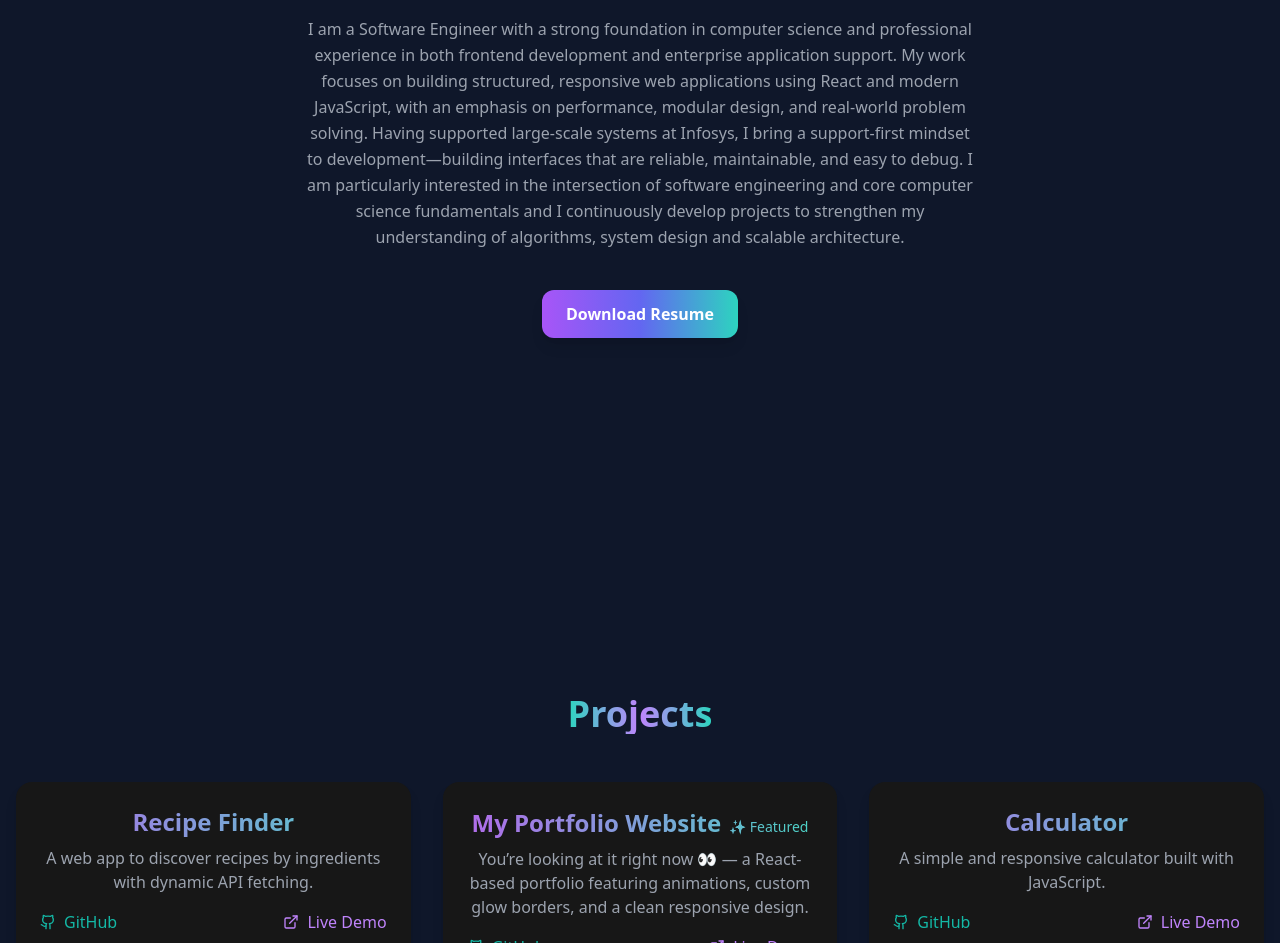
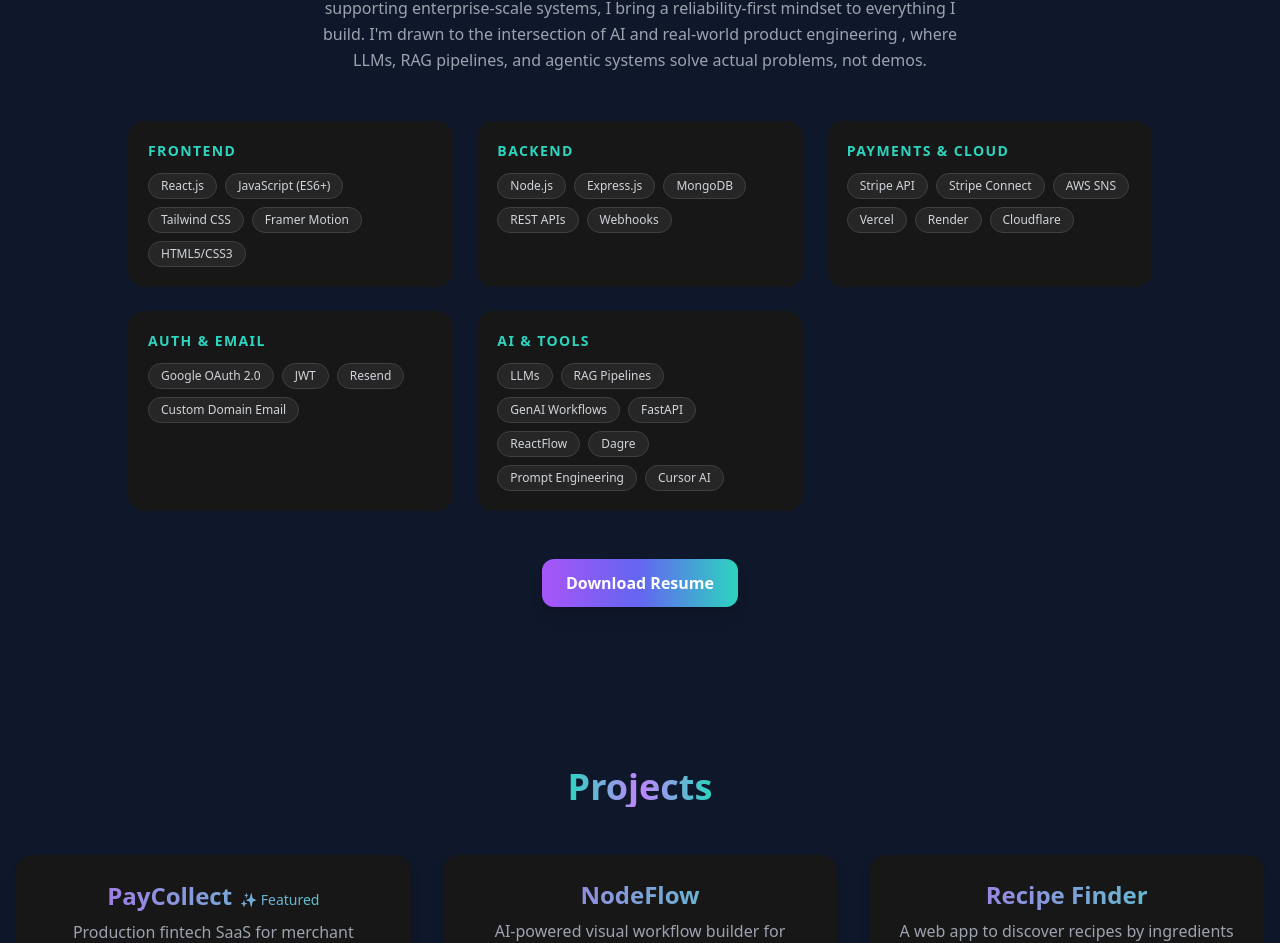
Before and after one commit to IamNeu/My-Portfolio, a React (Vite) app: page / in a window 1280 px wide. Shown: the part 1857-2800 px from the top of the page. Built offline with nearby package versions, Linux system fonts and the light colour scheme.

Commit message:
update: About skills grid, Projects with PayCollect & NodeFlow, README refresh

```diff
--- a/src/components/About.jsx
+++ b/src/components/About.jsx
@@ -1,13 +1,20 @@
 import React from "react";
 import { motion } from "framer-motion";
+
+const skills = [
+  { category: "Frontend", items: ["React.js", "JavaScript (ES6+)", "Tailwind CSS", "Framer Motion", "HTML5/CSS3"] },
+  { category: "Backend", items: ["Node.js", "Express.js", "MongoDB", "REST APIs", "Webhooks"] },
+  { category: "Payments & Cloud", items: ["Stripe API", "Stripe Connect", "AWS SNS", "Vercel", "Render", "Cloudflare"] },
+  { category: "Auth & Email", items: ["Google OAuth 2.0", "JWT", "Resend", "Custom Domain Email"] },
+{ category: "AI & Tools", items: ["LLMs", "RAG Pipelines", "GenAI Workflows", "FastAPI", "ReactFlow", "Dagre", "Prompt Engineering", "Cursor AI"] },];
 
 const About = () => {
   return (
     <section
       id="about"
-      className="min-h-screen flex flex-col justify-center items-center text-center px-6 bg-dark text-white"
+      className="min-h-screen flex flex-col justify-center items-center text-center px-6 bg-dark text-white py-20"
     >
-      {/* Ombre Heading */}
+      {/* Heading */}
       <motion.h2
         initial={{ opacity: 0, y: 20 }}
         animate={{ opacity: 1, y: 0 }}
@@ -22,21 +29,49 @@
         initial={{ opacity: 0, y: 20 }}
         animate={{ opacity: 1, y: 0 }}
         transition={{ duration: 1 }}
-        className="max-w-2xl text-gray-400 leading-relaxed text-center mb-10"
+        className="max-w-2xl text-gray-400 leading-relaxed text-center mb-12"
       >
-       I am a Software Engineer with a strong foundation in computer science and professional experience in both frontend development and enterprise application support.
-       My work focuses on building structured, responsive web applications using React and modern JavaScript, with an emphasis on performance, modular design, and real-world problem solving.
-       Having supported large-scale systems at Infosys, I bring a support-first mindset to development—building interfaces that are reliable, maintainable, and easy to debug.
-       I am particularly interested in the intersection of software engineering and core computer science fundamentals and I continuously develop projects to strengthen my understanding of algorithms, system design and scalable architecture.
+        I'm a Full-Stack Developer and AI Solutions Engineer who builds production-grade SaaS products end-to-end.
+        Currently freelancing in the fintech space , I've shipped a complete merchant payment collection platform
+        with Stripe integrations, AWS SMS infrastructure, Google OAuth, bulk data pipelines and custom email routing.
+        Previously at Infosys supporting enterprise-scale systems, I bring a reliability-first mindset to everything I build.
+        I'm drawn to the intersection of AI and real-world product engineering , where LLMs, RAG pipelines, and
+        agentic systems solve actual problems, not demos.
+      </motion.p>
 
-
-      </motion.p>
+      {/* Skills Grid */}
+      <motion.div
+        initial={{ opacity: 0, y: 20 }}
+        whileInView={{ opacity: 1, y: 0 }}
+        transition={{ duration: 0.8 }}
+        viewport={{ once: true }}
+        className="grid grid-cols-1 sm:grid-cols-2 lg:grid-cols-3 gap-6 w-full max-w-5xl mb-12"
+      >
+        {skills.map((group, i) => (
+          <div
+            key={i}
+            className="bg-neutral-900 rounded-2xl p-5 text-left hover:shadow-[0_0_25px_#4cd4c750] transition-all"
+          >
+            <h3 className="text-sm font-bold text-teal-400 uppercase tracking-widest mb-3">
+              {group.category}
+            </h3>
+            <div className="flex flex-wrap gap-2">
+              {group.items.map((item, j) => (
+                <span
+                  key={j}
+                  className="text-xs px-3 py-1 rounded-full bg-neutral-800 text-gray-300 border border-neutral-700"
+                >
+                  {item}
+                </span>
+              ))}
+            </div>
+          </div>
+        ))}
+      </motion.div>
 
       {/* Resume Button */}
       <motion.a
         href="Neeru_Resume.pdf"
-
-
         download
         whileHover={{ scale: 1.05 }}
         className="px-6 py-3 rounded-xl text-white font-semibold
--- a/src/components/Hero.jsx
+++ b/src/components/Hero.jsx
@@ -30,11 +30,11 @@
 </h1>
 
         <h2 className="text-xl sm:text-6xl text-white-400 mb-4">
-        Frontend Developer & Product Support Engineer
+        Full-Stack Developer & AI Solutions Engineer
+
         </h2>
         <p className="max-w-lg text-gray-400 mb-6 leading-relaxed">
-I build responsive, user-focused web interfaces and solve real-world SaaS product issues using React, JavaScript, and API debugging.
-        </p>
+I build production-grade SaaS products end-to-end — React frontends, Node.js backends, payment integrations and AI-powered workflows. Currently shipping fintech infrastructure in the real world.        </p>
 
         <motion.a
   href="#projects"
--- a/src/components/Projects.jsx
+++ b/src/components/Projects.jsx
@@ -4,29 +4,41 @@
 
 const projects = [
   {
+    title: "PayCollect",
+    desc: "Production fintech SaaS for merchant payment collection. Built end-to-end: Google OAuth signup, Stripe payment links, SMS notifications via AWS SNS, bulk Excel upload, custom email domain, and real-time reconciliation across 4 Stripe flows.",
+    github: "https://github.com/IamNeu/paycollect-mvp",
+    demo: "https://get-pay-collect.com",
+    featured: true,
+    tags: ["React", "Node.js", "MongoDB", "Stripe", "AWS SNS"],
+  },
+  {
+    title: "NodeFlow",
+    desc: "AI-powered visual workflow builder for designing and executing GenAI pipelines. Drag-and-drop node editor with auto-layout via Dagre, FastAPI backend for workflow execution, and support for chaining AI agents and data transforms.",
+    github: "https://github.com/IamNeu",
+    demo: "https://nodeflow-nu.vercel.app/",
+    tags: ["React", "ReactFlow", "Dagre", "FastAPI", "GenAI"],
+},
+  {
     title: "Recipe Finder",
     desc: "A web app to discover recipes by ingredients with dynamic API fetching.",
     github: "https://github.com/IamNeu/RecipeFinderWebApp",
     demo: "https://recipe-f-inder-e2lh.vercel.app/",
+    tags: ["React", "API"],
+  },
+  {
+    title: "Dynamic Quiz App",
+    desc: "An interactive React app that dynamically generates quiz questions with score tracking and timer.",
+    github: "https://github.com/IamNeu/Dynamic-Quiz-App",
+    demo: "https://dynamic-quiz-app-omega.vercel.app/",
+    tags: ["React", "JavaScript"],
   },
   {
     title: "My Portfolio Website",
-    desc: "You’re looking at it right now 👀 — a React-based portfolio featuring animations, custom glow borders, and a clean responsive design.",
+    desc: "You're looking at it right now 👀 — a React-based portfolio featuring animations, custom glow borders, and a clean responsive design.",
     github: "https://github.com/IamNeu/my-portfolio",
-    demo: "https://vercel.com/neus-projects-4adbba5e",
-    featured: true,
-  },
-  {
-    title: "Calculator",
-    desc: "A simple and responsive calculator built with JavaScript.",
-    github: "https://github.com/IamNeu/Simple-Calculator",
-    demo: "https://simple-calculator-ten-amber.vercel.app/",
-  },
-  {
-    title: "Dynamic Quiz App",
-    desc: "An interactive React app that dynamically generates quiz questions.",
-    github: "https://github.com/IamNeu/Dynamic-Quiz-App",
-    demo: "https://dynamic-quiz-app-omega.vercel.app/",
+    demo: "https://my-portfolio-smoky-rho-63.vercel.app/",
+    featured: false,
+    tags: ["React", "Framer Motion", "Tailwind CSS"],
   },
 ];
 
@@ -70,10 +82,23 @@
                 </span>
               )}
             </h3>
-
-            <p className="text-gray-400 text-sm sm:text-base leading-relaxed mb-4">
+            <p className="text-gray-400 text-sm sm:text-base leading-relaxed mb-3">
               {p.desc}
             </p>
+
+            {/* Tags */}
+            {p.tags && (
+              <div className="flex flex-wrap gap-2 justify-center mb-4">
+                {p.tags.map((tag, t) => (
+                  <span
+                    key={t}
+                    className="text-xs px-2 py-1 rounded-full bg-neutral-800 text-teal-400 border border-teal-900"
+                  >
+                    {tag}
+                  </span>
+                ))}
+              </div>
+            )}
 
             <div className="flex justify-between text-sm sm:text-base">
               <a
@@ -84,7 +109,6 @@
               >
                 <Github size={16} /> GitHub
               </a>
-
               <a
                 href={p.demo}
                 target="_blank"
```
